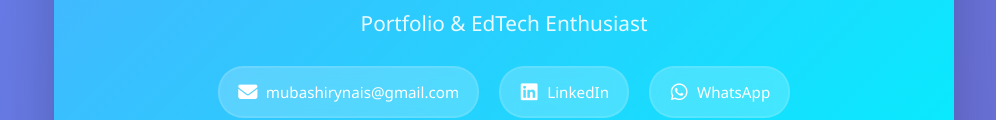
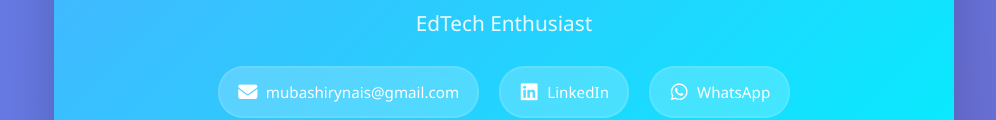
Before and after one commit to Anoofpkl/muba, a plain HTML site: page index.html in a window 1280 px wide. Shown: the part 300-420 px from the top of the page, without its empty margins (136-1132 px from the left). Drawn offline with Linux system fonts and the light colour scheme.

Commit message:
Update index.html

```diff
--- a/index.html
+++ b/index.html
@@ -235,7 +235,7 @@
                 <!-- Profile Photo -->
                 <img src="IMG-20250601-WA0009.jpg" alt="Profile Photo" class="profile-photo">
                 <h1 class="name">MUBASHIR UNAIS E K</h1>
-                <p class="tagline">Portfolio & EdTech Enthusiast</p>
+                <p class="tagline">EdTech Enthusiast</p>
                 <!-- Contact Links -->
                 <div class="contact-links">
                     <a href="mailto:mubashirynais@gmail.com">
```
